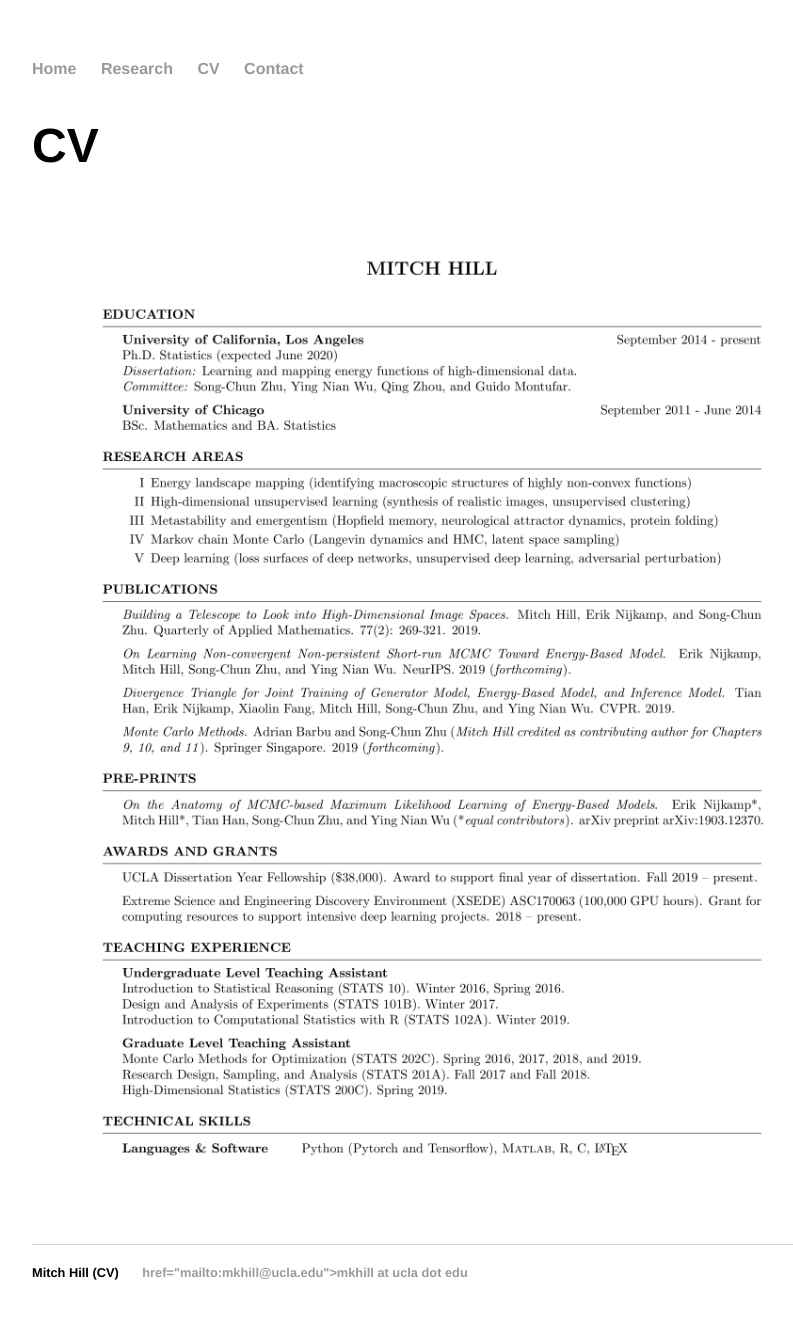
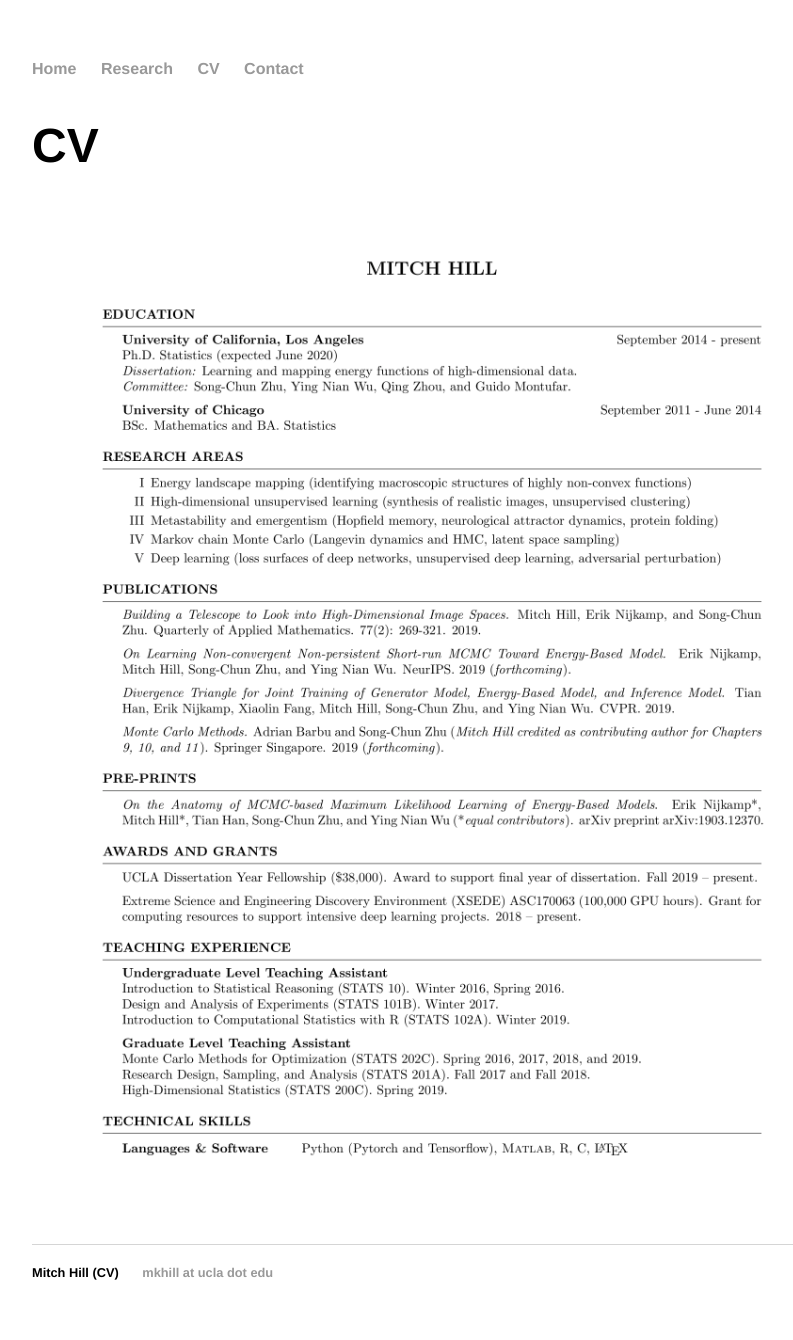
Before and after one commit to point0bar1/point0bar1.github.io, a Jekyll site: the page built from cv/index.html, in a window 1280 px wide. Shown: the whole page, without its empty margins (160-953 px from the left). Built offline with Jekyll 4.4.1, drawn with Linux system fonts in a browser that asks for light colours.

Commit message:
Update default.html

```diff
--- a/_layouts/default.html
+++ b/_layouts/default.html
@@ -22,7 +22,7 @@
 			<footer>
 				<ul>
 					<li> {{ page.title }} </li>
-					<li> <a> href="mailto:mkhill@ucla.edu">mkhill at ucla dot edu</a> </li>
+					<li> <a> <href="mailto:mkhill@ucla.edu">mkhill at ucla dot edu </a> </li>
 				</ul>
 			</footer>
 		</body>
```
